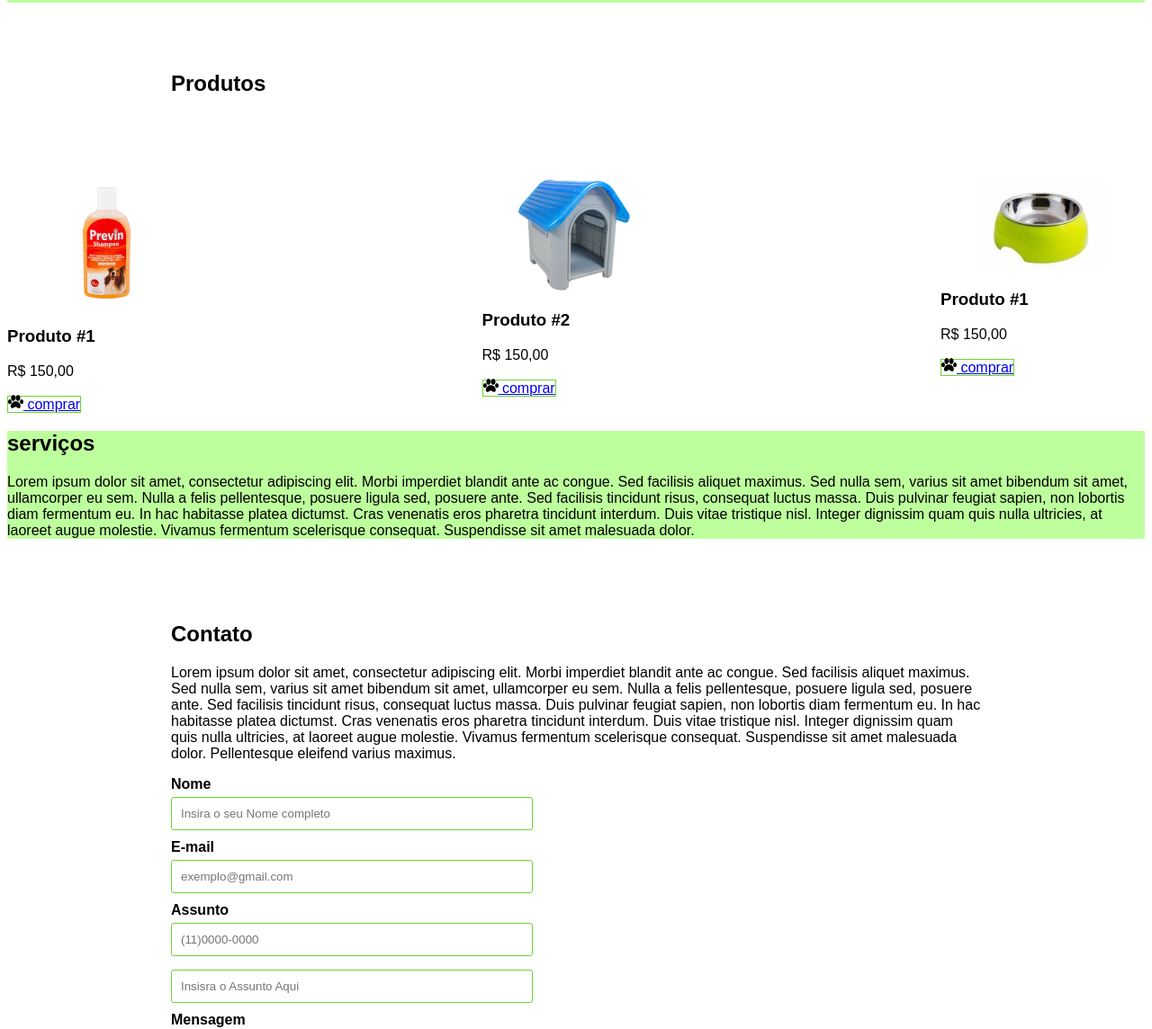
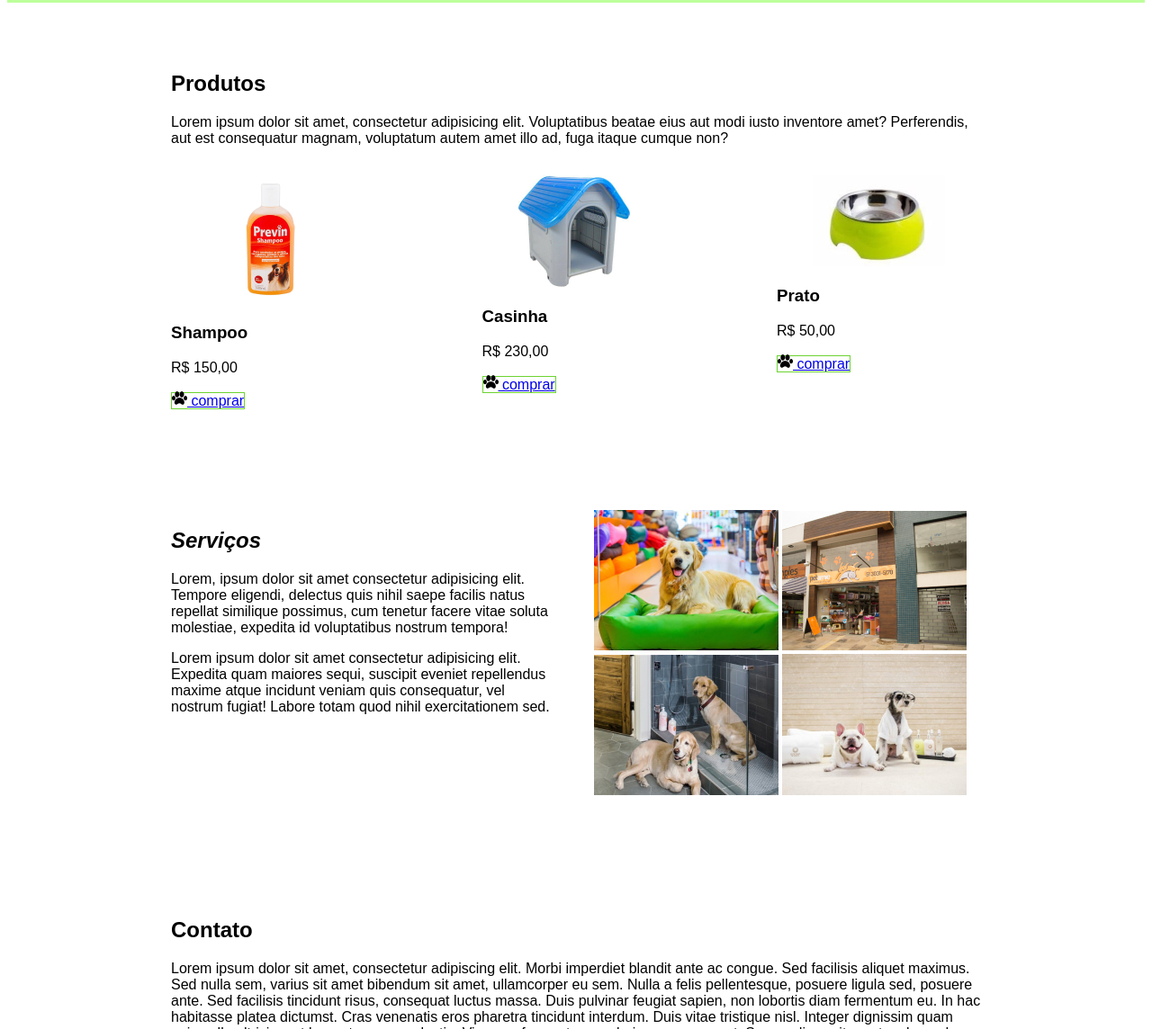
Before and after one commit to Capputino/produtos-pets, a plain HTML site: page index.html in a window 1280 px wide. Shown: the part 569-1713 px from the top of the page at 90% size. Drawn offline with Linux system fonts and the light colour scheme.

Commit message:
Update index.html

```diff
--- a/index.html
+++ b/index.html
@@ -39,60 +39,64 @@
             </section>
             <!---fechamento sobre nós-->
 
+
+        <!--Produtos!!-->
+        <section id="produto">
             <div class="conteiner">
                 <h2 class="texto-centralizado">Produtos</h2>
+                <p class="texto-centralizado">Lorem ipsum dolor sit amet, consectetur adipisicing elit. Voluptatibus beatae eius aut modi iusto inventore amet? Perferendis, aut est consequatur magnam, voluptatum autem amet illo ad, fuga itaque cumque non?</p>
 
-                </div>
                 <div class="flex-conteiner">
-                <article class="Produtos">
+                    <article class="Produto">
                         <figure>
-                        <img src="img/produto-1.jpg" alt="Produto Pet - Produto 1">
+                            <img src="img/produto-1.jpg" alt="Produto Pet 1">
                         </figure>
-                    <h3>Produto #1</h3>
+                        <h3>Shampoo</h3>
                         <p>R$ 150,00</p>
                         <a href="#" class="btn-pata">
-                        <img src="img/patinha-preta.png" alt="Patinha Preta">
-                        comprar
-                    </a>
-
-                </article>
-                    <article class="Produtos">
-                        <figure>
-                            <img src="img/produto-2.jpg" alt="Produto Pet - Produto 2">
-                        </figure>
-                        <h3>Produto #2</h3>
-                        <p>R$ 150,00</p>
-                        <a href="#" class="btn-pata">
-                            <img src="img/patinha-preta.png" alt="Patinha Preta">
+                            <img src="img/patinha-preta.png" alt="patinha-preta">
                             comprar
                         </a>
                     </article>
-                            <article class="Produtos">
+                    <article class="Produto">
                         <figure>
-                                    <img src="img/produto-3.jpg" alt="Produto Pet - Produto 3">
+                            <img src="img/produto-2.jpg" alt="Produto Pet 1">
                         </figure>
-                                <h3>Produto #1</h3>
-                                <p>R$ 150,00</p>
+                        <h3>Casinha</h3>
+                        <p>R$ 230,00</p>
                         <a href="#" class="btn-pata">
-                                    <img src="img/patinha-preta.png" alt="Patinha Preta">
+                            <img src="img/patinha-preta.png" alt="patinha-preta">
+                            comprar
+                        </a>
+                    </article>
+                    <article class="Produto">
+                        <figure>
+                            <img src="img/produto-3.jpg" alt="Produto Pet 1">
+                        </figure>
+                        <h3>Prato</h3>
+                        <p>R$ 50,00</p>
+                        <a href="#" class="btn-pata">
+                            <img src="img/patinha-preta.png" alt="patinha-preta">
                             comprar
                         </a>
                     </article>
                 </div>
+            </div>
+        </section>
 
-            </section>
-            <section class="fundo-verde">
-                <div class="container flex-container">
+        <section class="Fundo-Verde">
+            <div class="conteiner flex-conteiner">
                 <div class="col">
-                        <h2>serviços</h2>
-                        <p>Lorem ipsum dolor sit amet, consectetur adipiscing elit.
-                            Morbi imperdiet blandit ante ac congue. Sed facilisis aliquet maximus. Sed nulla sem, varius sit amet bibendum sit amet,
-                            ullamcorper eu sem. Nulla a felis pellentesque, posuere ligula sed, posuere ante. Sed facilisis tincidunt risus, consequat
-                            luctus massa. Duis pulvinar feugiat sapien, non lobortis diam fermentum eu. In hac habitasse platea dictumst. Cras venenatis
-                             eros pharetra tincidunt interdum. Duis vitae tristique nisl. Integer dignissim quam quis nulla ultricies, at laoreet augue
-                             molestie. Vivamus fermentum scelerisque consequat. Suspendisse sit amet malesuada dolor.</p>
+                <h2><i>Serviços</i></h2>
+                <p>Lorem, ipsum dolor sit amet consectetur adipisicing elit. Tempore eligendi, delectus quis nihil saepe facilis natus repellat similique possimus, cum tenetur facere vitae soluta molestiae, expedita id voluptatibus nostrum tempora!</p>
+                <p>Lorem ipsum dolor sit amet consectetur adipisicing elit. Expedita quam maiores sequi, suscipit eveniet repellendus maxime atque incidunt veniam quis consequatur, vel nostrum fugiat! Labore totam quod nihil exercitationem sed.</p>
                 </div>
-
+                <div class="col">
+                    <img src="img/img-galeria-1.jpg" alt="Cachorro no sofá">
+                    <img src="img/img-galeria-2.jpg" alt="Fachada da loja">
+                    <img src="img/img-galeria-3.jpg" alt="Cachorros">
+                    <img src="img/img-galeria-4.jpg" alt="">
+                </div>
             </div>
             </section>
         <section id="contato">
```
Lines whose indentation alone changed are shown as unchanged.
